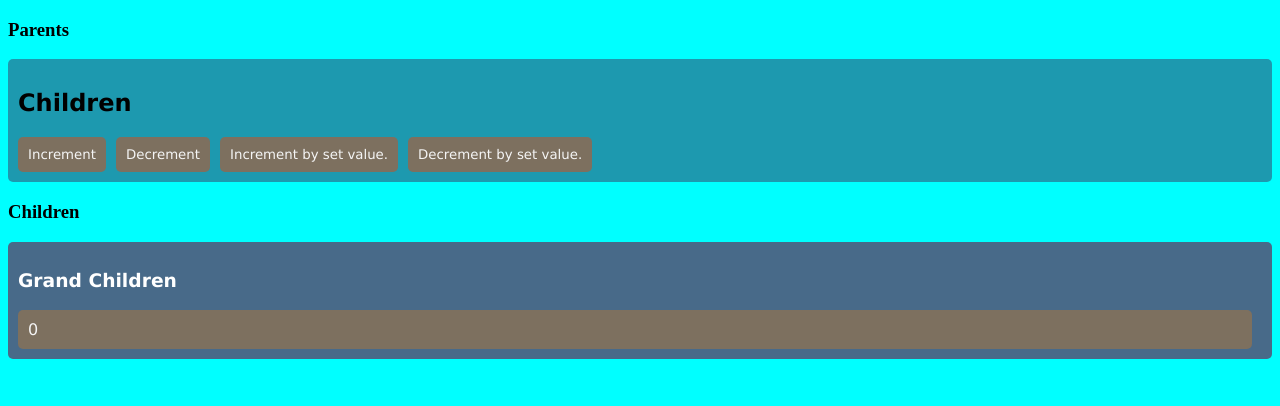
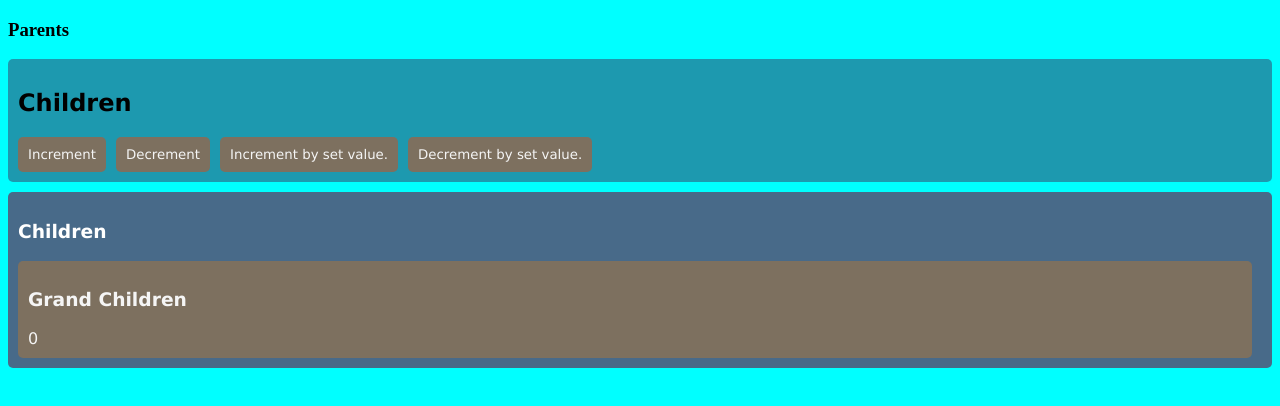
Before and after one commit to sajal-mazumder/nextLabel_foundation, a React (Vite) app in the folder reactModule/my_practice/: page / in a window 1280 px wide. Shown: the top 406 px of the page. Built offline with nearby package versions, Linux system fonts and the light colour scheme.

Commit message:
some update

```diff
--- a/reactModule/my_practice/src/App.jsx
+++ b/reactModule/my_practice/src/App.jsx
@@ -4,18 +4,34 @@ import './App.css'
 import {useState} from 'react'
 import Display from './Cards/Display'
 import Count2 from './Cards/Count2'
-import NestedDisplay from './Cards/NestedDisplay';
+import CounterProvider from './Providers/Counter.Provider'
+
+// function App (){
+
+//   const [counting, setCounting] = useState(0);
+
+//   return(
+//     <>
+//     <h3>Parents</h3>
+//     <Count2 counting = {counting} setCounting = {setCounting}/>
+//     <Display counting = {counting} setCounting = {setCounting}/>
+//     <CounterProvider/>
+//     </>
+//   )
+// }
+// export default App;
+
 
 function App (){
 
-  const [counting, setCounting] = useState(0);
+
 
   return(
-    <>
+    <CounterProvider>
     <h3>Parents</h3>
-    <Count2 counting = {counting} setCounting = {setCounting}/>
-    <Display counting = {counting} setCounting = {setCounting}/>
-    </>
+    <Count2/>
+    <Display/>
+    </CounterProvider>
   )
 }
 export default App;
--- a/reactModule/my_practice/src/Cards/Count2.jsx
+++ b/reactModule/my_practice/src/Cards/Count2.jsx
@@ -1,13 +1,15 @@
 
 
 // import { useState } from 'react'
+import {use} from 'react'
+import { CounterContext } from '../Providers/Counter.Provider'
 import '../style.css'
 
 
-function Count2({counting, setCounting}){
+function Count2(){
     // console.log('count')
     // const [counting, setCounting] = useState('');
-
+     const {counting, setCounting} = use(CounterContext)
 
     const counter = () => {
         setCounting(counting + 1)
--- a/reactModule/my_practice/src/Cards/Display.jsx
+++ b/reactModule/my_practice/src/Cards/Display.jsx
@@ -1,15 +1,34 @@
 import '../style.css'
 import NestedDisplay from './NestedDisplay';
 
-function Display({counting}){
+// function Display({counting}){
+//     // console.log('display')
+//     return (
+//         <>
+//         <h3>Children</h3>
+//         <div className='style2'>
+//            {/* {counting} */}
+//            {/* {setCounting} // no need */}
+//         <NestedDisplay counting={counting}/>
+//         </div>
+//         </>
+//     )
+// }
+
+// export default Display;
+
+
+//! context API
+
+function Display(){
     // console.log('display')
     return (
         <>
+        <div className='style2'>
         <h3>Children</h3>
-        <div className='style2'>
            {/* {counting} */}
            {/* {setCounting} // no need */}
-        <NestedDisplay counting={counting}/>
+        <NestedDisplay/>
         </div>
         </>
     )
--- a/reactModule/my_practice/src/Cards/NestedDisplay.jsx
+++ b/reactModule/my_practice/src/Cards/NestedDisplay.jsx
@@ -1,12 +1,31 @@
 
 
+import {use} from 'react'
 import '../style.css';
+import { CounterContext } from '../Providers/Counter.Provider';
 
-function NestedDisplay({counting}){
+// function NestedDisplay({counting}){
+//     return(
+//         <>
+//         <h3>Grand Children</h3>
+//         <div className='btnStyle'>
+
+//         {counting}
+//         </div>
+//         </>
+//     )
+// }
+// export default NestedDisplay;
+
+
+//! Context API
+
+function NestedDisplay(){
+    const {counting} = use(CounterContext)
     return(
         <>
+        <div className='btnStyle'>
         <h3>Grand Children</h3>
-        <div className='btnStyle'>
 
         {counting}
         </div>
--- /dev/null
+++ b/reactModule/my_practice/src/Providers/Counter.Provider.jsx
@@ -0,0 +1,16 @@
+
+
+import {createContext, useState} from 'react'
+
+export const CounterContext = createContext();
+
+import '../style.css'
+
+export default function CounterProvider({children}){
+    const [counting, setCounting] = useState(0)
+    return(
+        <CounterContext.Provider value={{counting, setCounting}}>
+        {children}
+        </CounterContext.Provider>
+    )
+}
```
